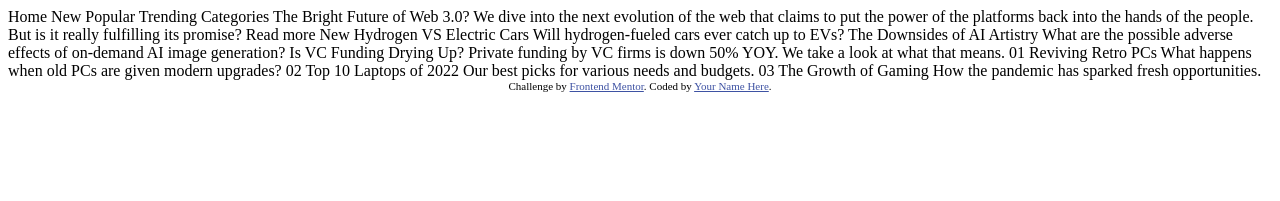
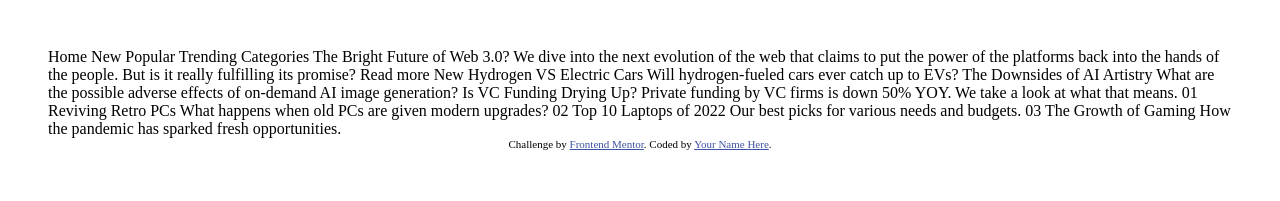
Before and after one commit to GeffenMage/news-homepage, a plain HTML site: page index.html in a window 1280 px wide. Drawn offline with Linux system fonts and the light colour scheme.

Commit message:
Added colors and box-sizing

```diff
--- a/style.css
+++ b/style.css
@@ -1,3 +1,25 @@
+:root{
+    --clr-primary-orange: hsl(35, 77%, 62%);
+    --clr-primary-red: hsl(5, 85%, 63%);
+    --clr-neutral-white: hsl(36, 100%, 99%);
+    --clr-neutral-gray-blue: hsl(233, 8%, 79%);
+    --clr-neutral-dark-gray-blue: hsl(236, 13%, 42%);
+    --clr-neutral-dark-blue: hsl(240, 100%, 5%);
+}
+
+*,
+*::after,
+*::before{
+    box-sizing: border-box;
+}
+
+body{
+    font-family: 'Inter' sans-serif;
+    margin: 0;
+    padding: 3em;
+}
+
+
 .attribution {
     font-size: 11px;
     text-align: center;
```
